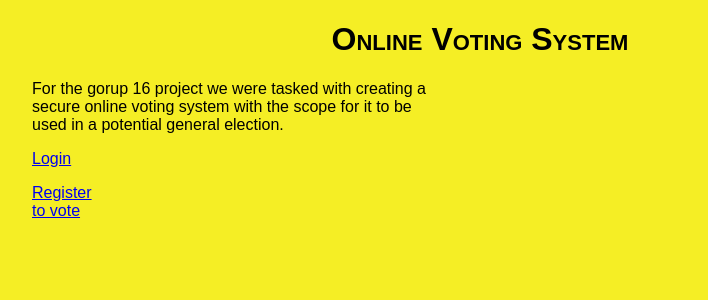
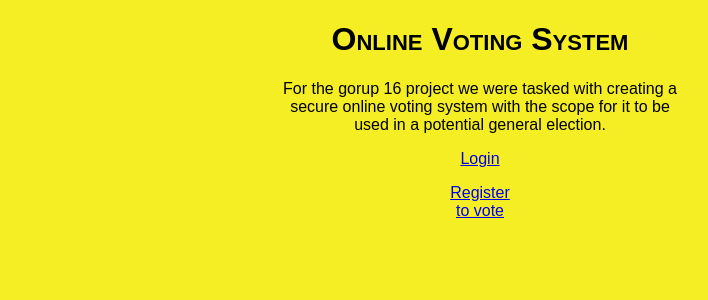
Before and after one commit to ku5-ku5/CM2305-Voting-System-Prototype-, a Python web app: template Prototype/templates/index.html in a window 1280 px wide. Shown: the top 300 px of the page, without its empty margins (160-868 px from the left). Run offline with Jinja, Linux system fonts and the light colour scheme; the template is opened without the code that fills it, so the values that code supplies are empty.

Commit message:
changed style a little to make it more readable

```diff
--- a/Prototype/static/style.css
+++ b/Prototype/static/style.css
@@ -12,4 +12,9 @@
 #content {
 	width: 70%;
 	margin: 0 auto;
+	text-align: center;
 }
+
+.indexContent {
+	text-align: center;
+}
```
